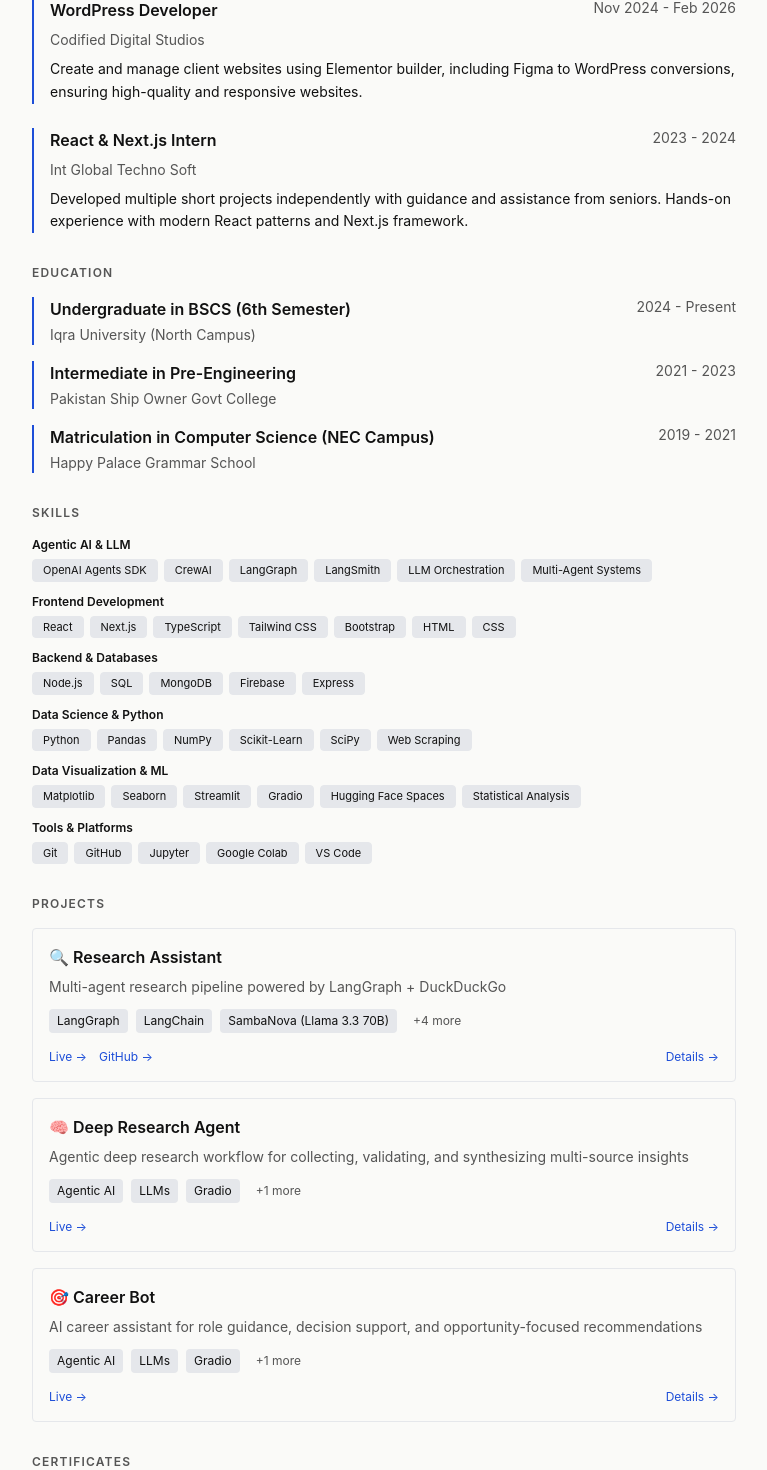
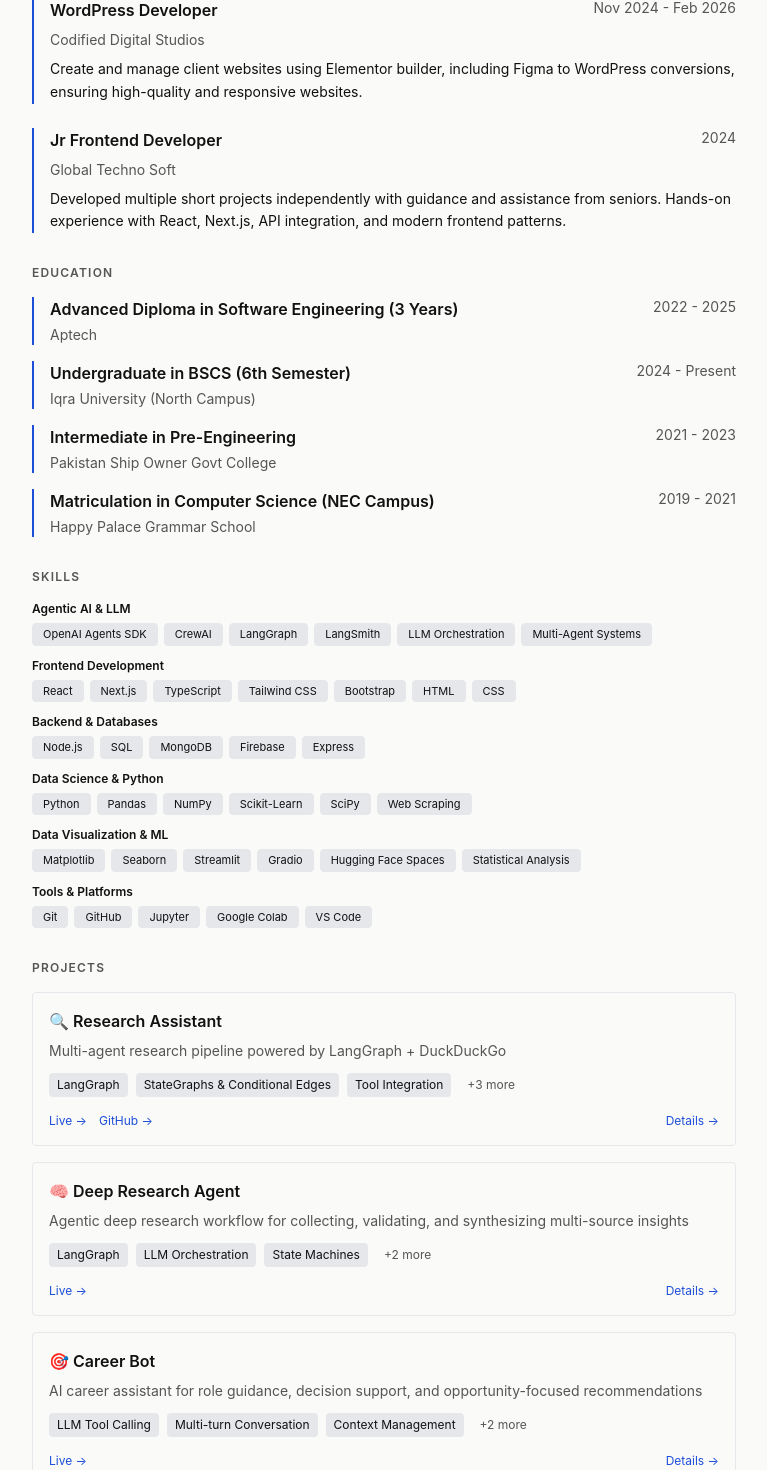
Before and after one commit to BurhanDon/burhansiraj.me, a Next.js app: page / in a window 1280 px wide. Shown: the part 497-1967 px from the top of the page, without its empty margins (256-1023 px from the left). Built offline with nearby package versions, Linux system fonts and the light colour scheme.

Commit message:
Fix: Update experience (2024, API work), add 3yr diploma, refine project skills, improve PDF layout & link visibility

```diff
--- a/app/globals.css
+++ b/app/globals.css
@@ -23,15 +23,58 @@
   }
 
   body {
-    @apply bg-white;
+    @apply bg-white text-[13px];
   }
 
   main {
-    @apply max-w-full px-0 py-0;
+    @apply max-w-full px-4 py-4 md:px-6 md:py-6;
   }
 
   a {
     @apply text-primary no-underline;
+    /* Show URL after link text in print */
+    &::after {
+      content: " (" attr(href) ")";
+      font-size: 11px;
+      color: #555555;
+    }
+  }
+
+  h1 {
+    @apply text-2xl mb-1;
+  }
+
+  h2 {
+    @apply text-sm mb-2;
+  }
+
+  h3 {
+    @apply text-xs mb-1;
+  }
+
+  section {
+    @apply mb-6;
+  }
+
+  /* Tighten gaps for compact print */
+  .space-y-4 {
+    @apply space-y-2;
+  }
+
+  .space-y-6 {
+    @apply space-y-3;
+  }
+
+  .mb-8 {
+    @apply mb-4;
+  }
+
+  .mb-4 {
+    @apply mb-2;
+  }
+
+  .pb-8 {
+    @apply pb-4;
   }
 
   .print-block {
--- a/data/education.ts
+++ b/data/education.ts
@@ -3,18 +3,24 @@
 export const educations: Education[] = [
   {
     id: "1",
+    institution: "Aptech",
+    degree: "Advanced Diploma in Software Engineering (3 Years)",
+    year: "2022 - 2025",
+  },
+  {
+    id: "2",
     institution: "Iqra University (North Campus)",
     degree: "Undergraduate in BSCS (6th Semester)",
     year: "2024 - Present",
   },
   {
-    id: "2",
+    id: "3",
     institution: "Pakistan Ship Owner Govt College",
     degree: "Intermediate in Pre-Engineering",
     year: "2021 - 2023",
   },
   {
-    id: "3",
+    id: "4",
     institution: "Happy Palace Grammar School",
     degree: "Matriculation in Computer Science (NEC Campus)",
     year: "2019 - 2021",
--- a/data/experience.ts
+++ b/data/experience.ts
@@ -11,10 +11,10 @@
   },
   {
     id: "2",
-    company: "Int Global Techno Soft",
-    position: "React & Next.js Intern",
-    duration: "2023 - 2024",
+    company: "Global Techno Soft",
+    position: "Jr Frontend Developer",
+    duration: "2024",
     description:
-      "Developed multiple short projects independently with guidance and assistance from seniors. Hands-on experience with modern React patterns and Next.js framework.",
+      "Developed multiple short projects independently with guidance and assistance from seniors. Hands-on experience with React, Next.js, API integration, and modern frontend patterns.",
   },
 ];
--- a/data/projects.ts
+++ b/data/projects.ts
@@ -15,12 +15,11 @@
 • Writer — produces a clean, structured markdown report`,
     techStack: [
       "LangGraph",
-      "LangChain",
-      "SambaNova (Llama 3.3 70B)",
-      "Groq",
-      "DuckDuckGo",
-      "LangSmith",
-      "Gradio",
+      "StateGraphs & Conditional Edges",
+      "Tool Integration",
+      "LLM Orchestration",
+      "Web Search Integration",
+      "Structured Output Parsing",
     ],
     conceptsDemonstrated: [
       "StateGraph",
@@ -31,7 +30,7 @@
       "Supervisor pattern",
       "Checkpointing",
       "Async streaming",
-      "HF Spaces deployment",
+      "Multi-LLM Evaluation",
     ],
     liveUrl: "https://huggingface.co/spaces/BurhanDon/research-assistant",
     githubUrl: "https://github.com/BurhanDon/research-assistant",
@@ -48,7 +47,7 @@
 • Gathers supporting evidence from multiple sources
 • Synthesizes findings into structured, decision-ready output
 • Optimized for practical AI-assisted research use-cases`,
-    techStack: ["Agentic AI", "LLMs", "Gradio", "Hugging Face Spaces"],
+    techStack: ["LangGraph", "LLM Orchestration", "State Machines", "Tool Integration", "Iterative Reasoning"],
     conceptsDemonstrated: [
       "Research orchestration",
       "Iterative reasoning",
@@ -69,7 +68,7 @@
 • Provides context-aware career guidance
 • Suggests role-aligned improvements and next actions
 • Delivers fast conversational support through a simple UI`,
-    techStack: ["Agentic AI", "LLMs", "Gradio", "Hugging Face Spaces"],
+    techStack: ["LLM Tool Calling", "Multi-turn Conversation", "Context Management", "Prompt Engineering", "UI Integration"],
     conceptsDemonstrated: [
       "Conversational AI",
       "Context-aware response generation",
```
